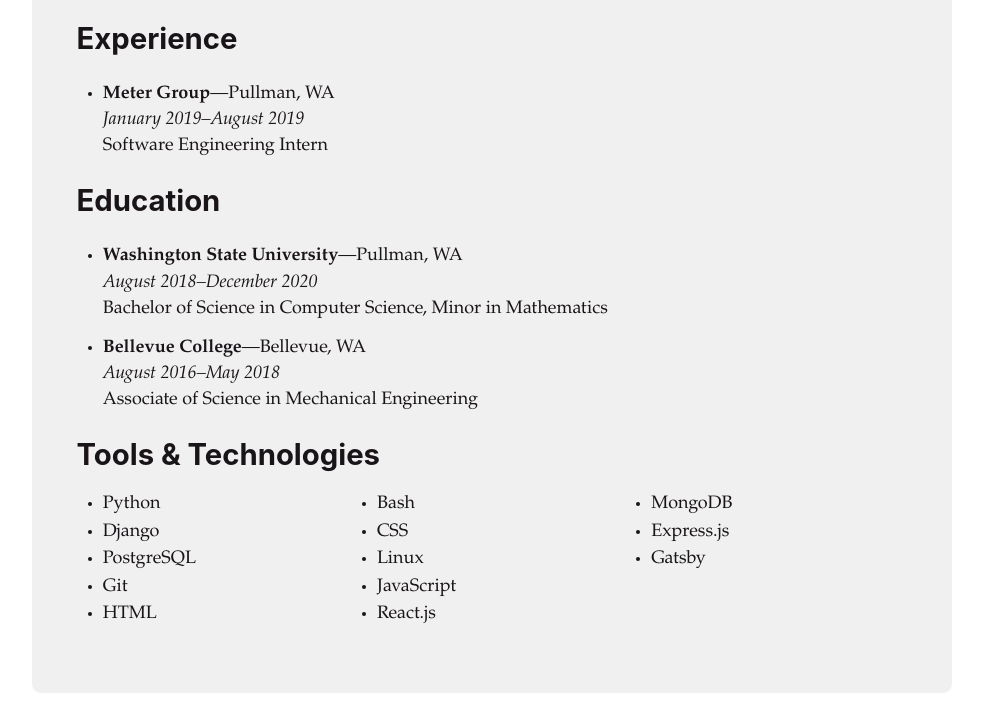
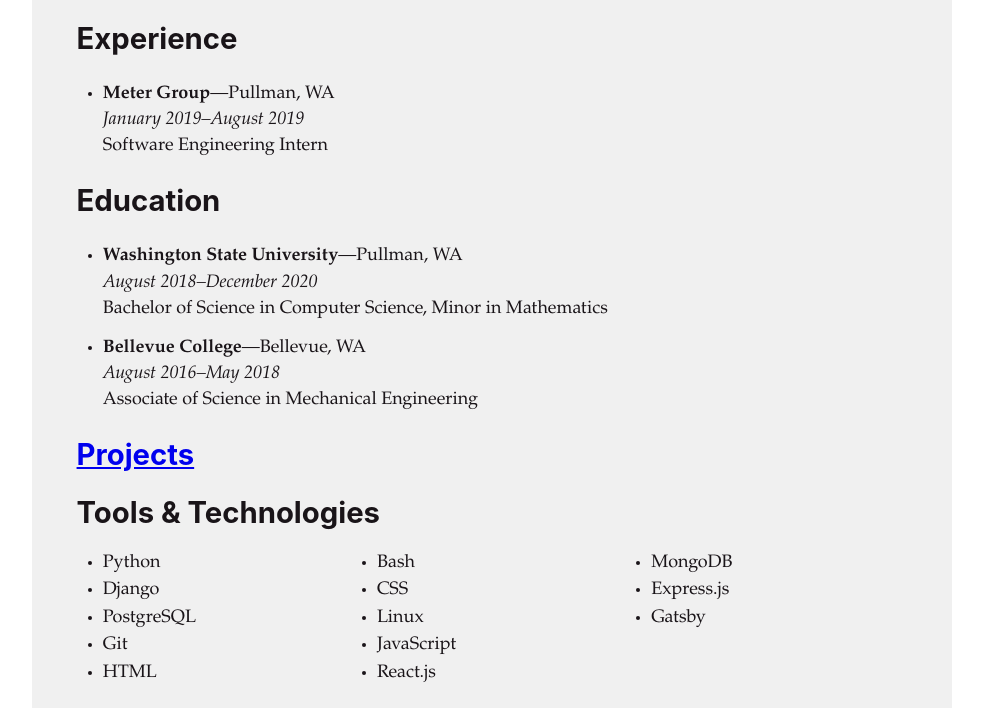
Before and after one commit to DavidABrownell/kitchenthink, a Gatsby site: page /resume in a window 1280 px wide. Shown: the part 389-1097 px from the top of the page, without its empty margins (148-1131 px from the left). Built offline with nearby package versions, Linux system fonts and the light colour scheme; Gatsby itself is replaced by a stand-in of ours.

Commit message:
Add link to Projects in Resume

```diff
--- a/src/pages/resume.js
+++ b/src/pages/resume.js
@@ -47,6 +47,9 @@ const Resume = () => {
                     Associate of Science in Mechanical Engineering
                 </li>
             </ul>
+            <h2>
+                <Link to="/projects">Projects</Link>
+            </h2>
             <h2>Tools & Technologies</h2>
             <ul style={{ lineHeight: '80%', columnCount: 3 }}>
                 <li>Python</li>
```
